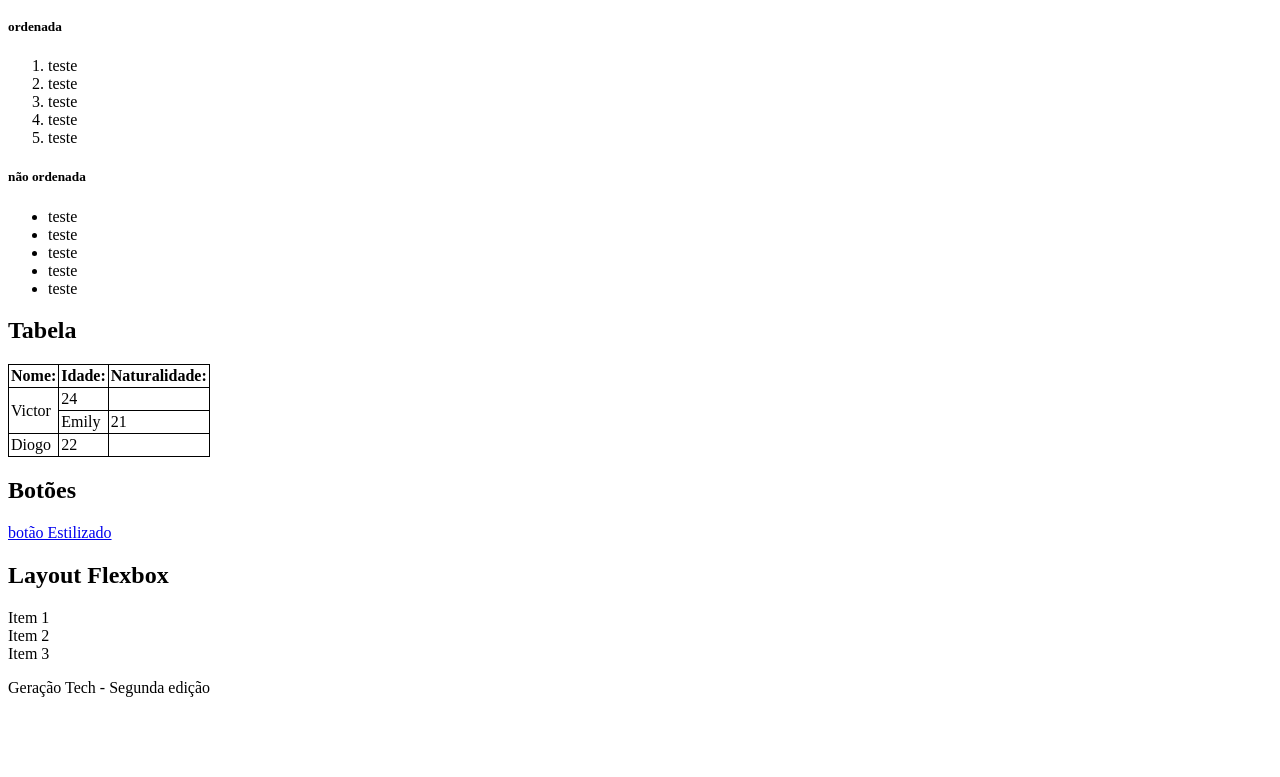
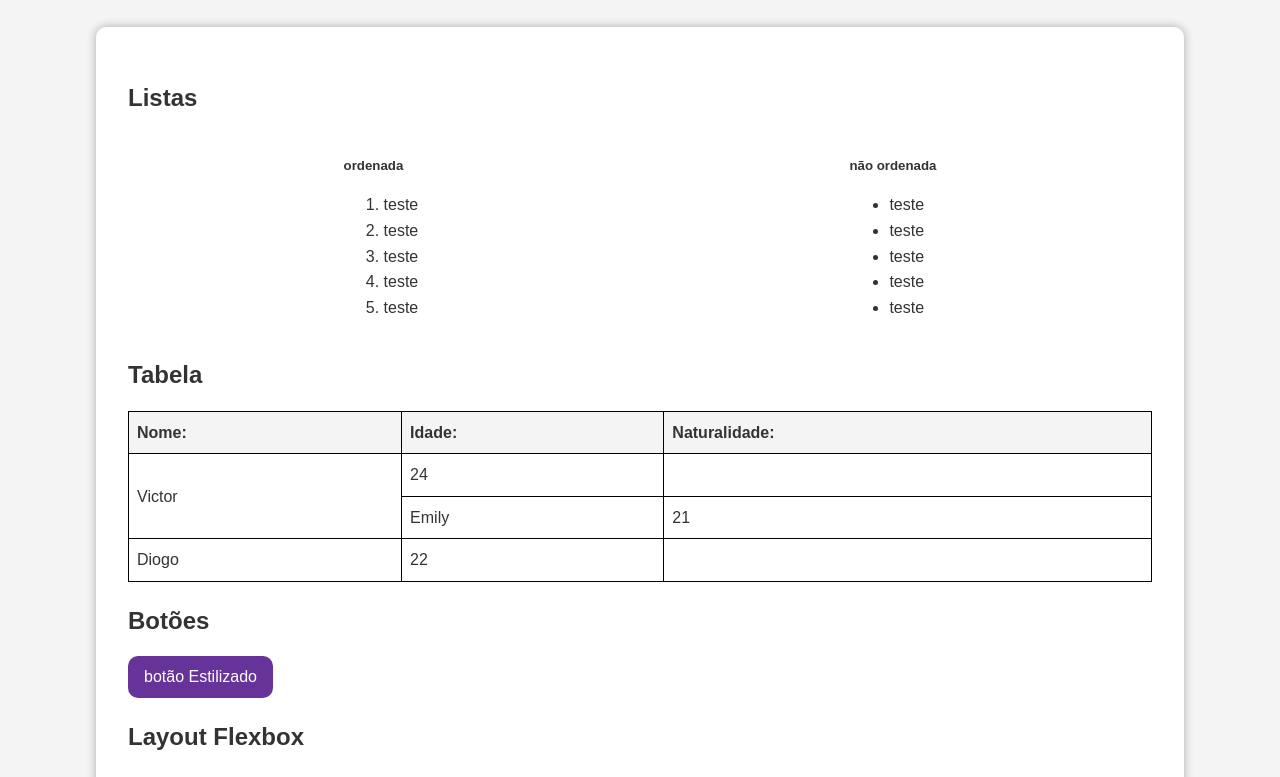
Before and after one commit to gtsalazul/aulaHTML, a plain HTML site: page index.html in a window 1280 px wide. Shown: the part 110-887 px from the top of the page. Before the commit the page ends 823 px from the top, so only its background shows below. Drawn offline with Linux system fonts and the light colour scheme.

Commit message:
feat: personalizacao

```diff
--- a/index.html
+++ b/index.html
@@ -4,13 +4,7 @@
     <meta charset="UTF-8">
     <meta name="viewport" content="width=device-width, initial-scale=1.0">
     <title>Exercício GT05</title>
-    <style>
-        table, td, tr, th {
-            border: 1px solid black;
-            border-collapse: collapse;
-            padding: 2px;
-        }
-    </style>
+    <link rel="stylesheet" href="style.css">
 </head>
 <body>
     <header>
@@ -74,7 +68,7 @@
         </section>
         <section>
             <h2>Layout Flexbox</h2>
-            <div class="fle-container">
+            <div class="flex-container">
                 <div class="flex-item">Item 1</div>
                 <div class="flex-item">Item 2</div>
                 <div class="flex-item">Item 3</div>
--- a/style.css
+++ b/style.css
@@ -0,0 +1,90 @@
+body {
+   font-family: Arial, Helvetica, sans-serif;
+   line-height: 1.6;
+   margin: 0;
+   padding: 0;
+   background-color: #f4f4f4;
+   color: #333;
+}
+
+header {
+   background-color: #333;
+   color: white;
+   padding: 0.5rem;
+   text-align: center;
+}
+
+h1, h2, h3, h4, h5, h6 {
+   margin-bottom: 1rem;
+}
+
+p {
+   margin-bottom: 1rem;
+}
+
+.container {
+   width: 80%;
+   margin: 2rem auto;
+   padding: 2rem;
+   background-color: white;
+   border-radius: 10px;
+   box-shadow: 0 0 10px rgb(0, 0, 0, 0.3);
+}
+
+.button {
+   display: inline-block;
+   padding: 0.5rem 1rem;
+   background-color: rebeccapurple;
+   color: white;
+   text-decoration: none;
+   border-radius: 10px;
+   transition-duration: 1s;
+}
+
+.button:hover {
+   background-color: #3f136b;
+}
+
+ol, ul {
+   margin-bottom: 1rem;
+}
+
+table {
+   width: 100%;
+}
+
+table, td, tr, th {
+   border: 1px solid black;
+   border-collapse: collapse;
+   padding: 2px;
+}
+
+th, td {
+   text-align: left;
+   padding: 0.5rem;
+}
+
+th {
+   background-color: #f4f4f4;
+}
+
+.flex-container {
+   display: flex;
+   justify-content: space-around;
+   margin-bottom: 1rem;
+}
+
+.flex-container-start {
+   display: flex;
+   justify-content: space-around;
+}
+
+.flex-item {
+   background-color: #007BFF;
+   color: white;
+   padding: 1rem;
+   border-radius: 5px;
+   text-align: center;
+   flex: 1;
+   margin: 0.5rem;
+}
```
